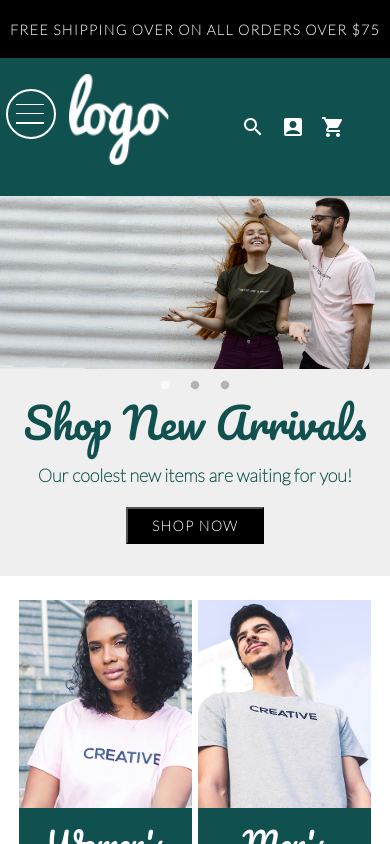
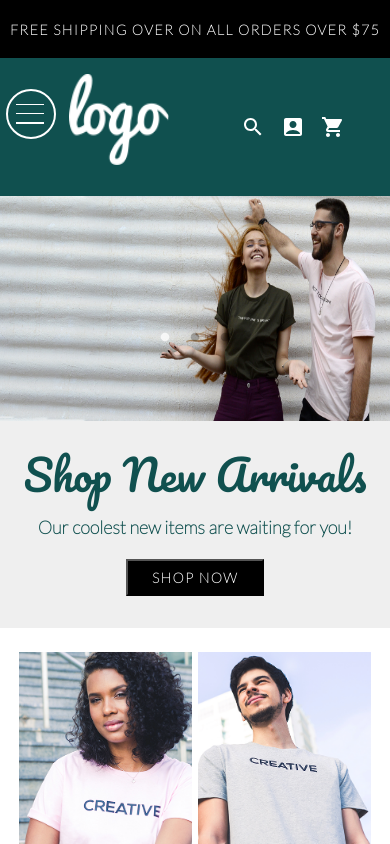
Before and after one commit to Justyboy/dyode_ecommerce, a React (Create React App) app: page / in a window 390 px wide. Shown: the top 844 px of the page. Built offline with nearby package versions, Linux system fonts and the light colour scheme.

Commit message:
last style fix logo

```diff
--- a/src/App.css
+++ b/src/App.css
@@ -118,7 +118,7 @@
     }
     .header-left{
         display: flex;
-        padding: 1rem 1rem 1rem 3rem;
+        padding: 1rem 1rem 0 3rem;
     }
 
     svg{
@@ -207,6 +207,11 @@
          z-index: 999;
          width: 75px;
      }
+
+     .slick-slide img {
+         min-height: 200px;
+     }
+
 
      .bm-burger-bars{
         height: 5% !important;
@@ -356,7 +361,9 @@
     color: #10504F;
  }
 
-
+ .head-text img {
+    min-height: 225px;
+}
 
     /* Newsletter */
     .news-wrapper{
@@ -745,7 +752,7 @@
 
         @media only screen and (max-width: 440px) {
             .slick-dots{
-            bottom: 180px;
+            bottom: 280px;
             }
             .text-on-image h1 {
             font-size: 42px;
```
